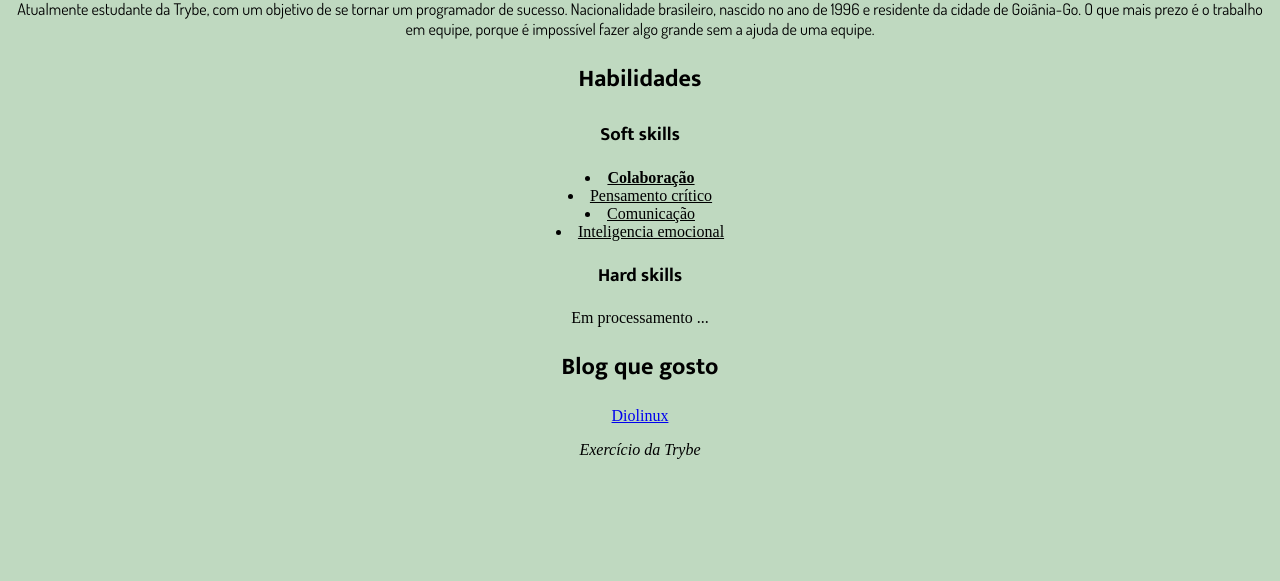
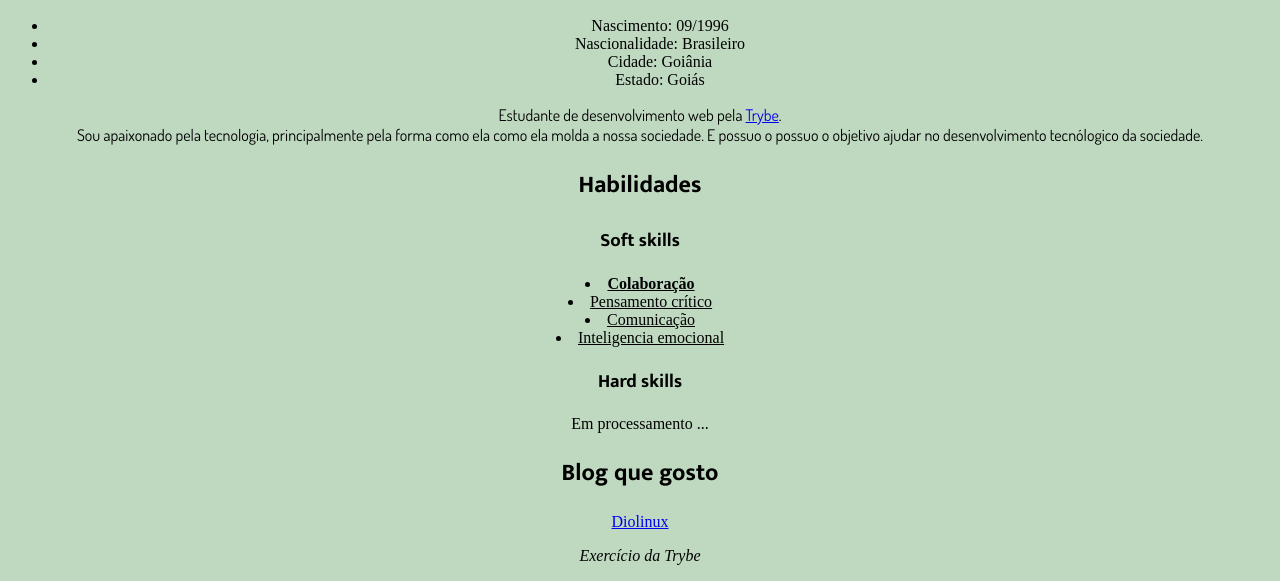
Before and after one commit to Leandroswq/Leandroswq.github.io, a plain HTML site: page index.html in a window 1280 px wide. Shown: the part 462-1043 px from the top of the page. Before the commit the page ends 937 px from the top, so only its background shows below. Drawn offline with Linux system fonts and the light colour scheme.

Commit message:
Atualizaçao do html

```diff
--- a/index.html
+++ b/index.html
@@ -21,6 +21,7 @@
     <ul id="links-internos">
       <li><a href="#sobre">Sobre</a></li>
       <li><a href="#habilidades">Habilidades</a></li>
+      <li>Contato</li>
     </ul>
 
     <h1>Leandro de Souza Bonfim</h1>
@@ -30,11 +31,16 @@
       width="250"
     />
     <h2 id="sobre">Sobre</h2>
+    <ul>
+      <li>Nascimento: 09/1996</li>
+      <li>Nascionalidade: Brasileiro</li>
+      <li>Cidade: Goiânia</li>
+      <li>Estado: Goiás</li>
+    </ul>
     <p class="texto-sobre">
-      Atualmente estudante da Trybe, com um objetivo de se tornar um programador
-      de sucesso. Nacionalidade brasileiro, nascido no ano de 1996 e residente
-      da cidade de Goiânia-Go. O que mais prezo é o trabalho em equipe, porque é
-      impossível fazer algo grande sem a ajuda de uma equipe.
+      Estudante de desenvolvimento web pela <a href="https://www.betrybe.com/" target="_blank" rel="noopener noreferrer" id="Trybe">Trybe</a>. <br>
+      Sou apaixonado pela tecnologia, principalmente pela forma como ela como ela molda a nossa sociedade. E possuo o possuo o objetivo ajudar no desenvolvimento tecnólogico da sociedade.
+
     </p>
 
     <h2 id="habilidades">Habilidades</h2>
```
